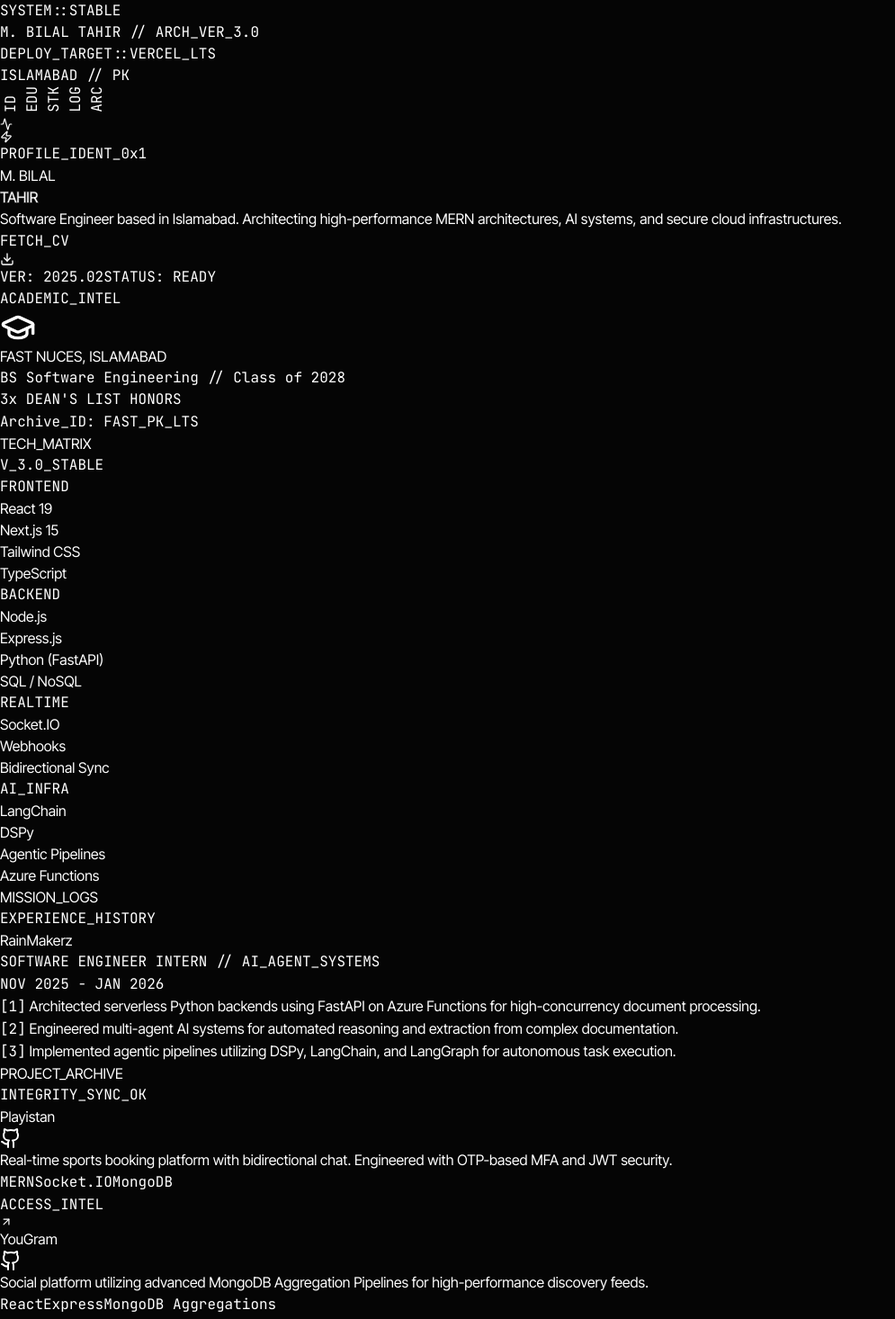
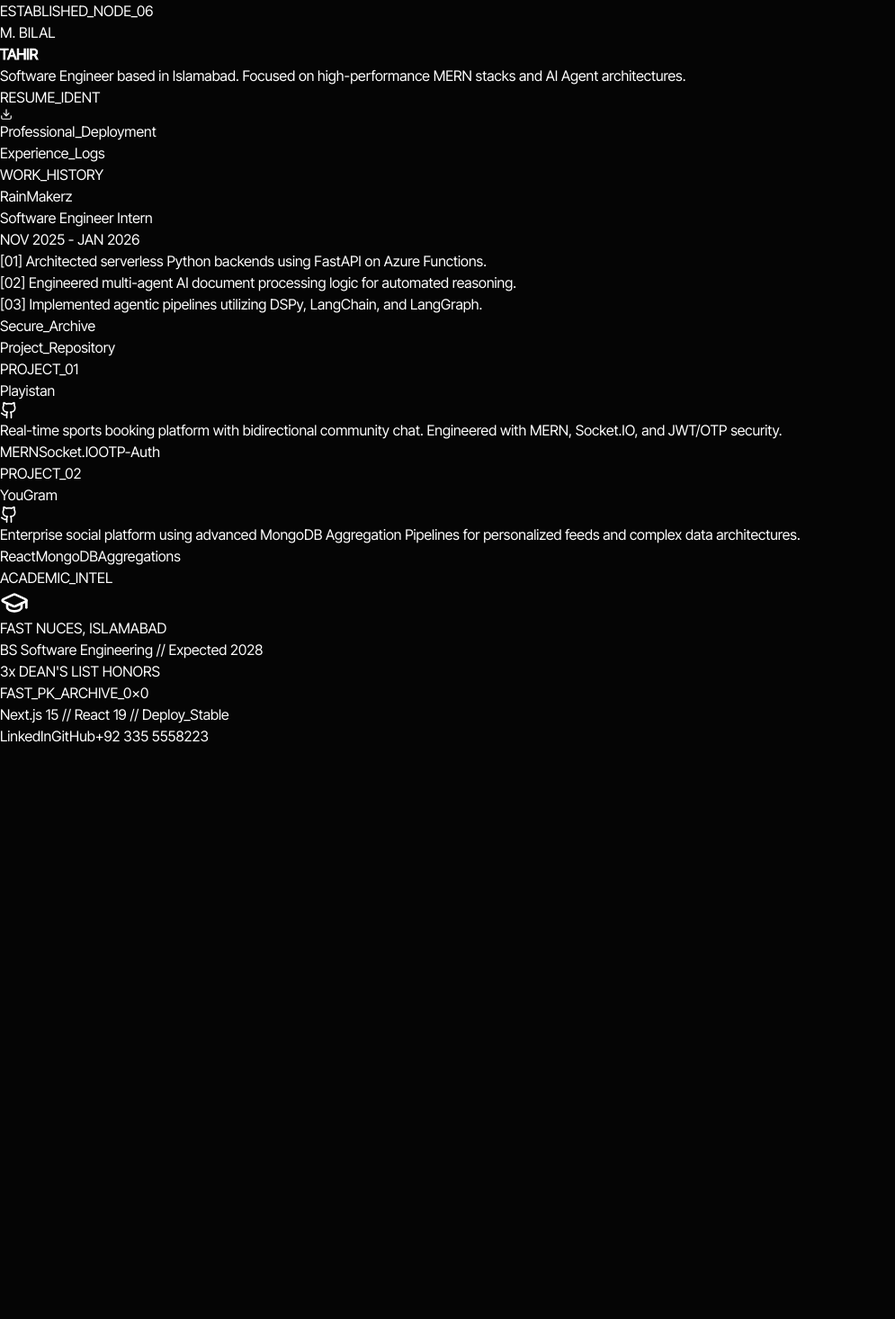
Before and after one commit to IfBilal/Portfolio-Website, a Next.js app: page / in a window 1280 px wide. Shown: the top 1466 px of the page at 90% size, without its empty margins (0-995 px from the left). After the commit the page ends 830 px from the top, so only its background shows below. Built offline with nearby package versions, Linux system fonts and the light colour scheme.

Commit message:
refactor: Simplify project dependencies and icons
Removes unused Three.js and GSAP related dependencies, and simplifies imports of Lucide icons to clean up the project setup and reduce bundle size. Updates package name to be more concise.

```diff
--- a/app/page.tsx
+++ b/app/page.tsx
@@ -2,32 +2,23 @@
 
 import React, { useState, useEffect } from 'react';
 import {
-  Activity,
-  Zap,
+  Terminal,
   Cpu,
+  Briefcase,
   GraduationCap,
   Download,
   Github,
-  ArrowUpRight
+  ArrowUpRight,
+  Activity,
+  Zap
 } from 'lucide-react';
 
-const NavLink = ({ label, id }: { label: string, id: string }) => (
-  <button
-    onClick={() => document.getElementById(id)?.scrollIntoView({ behavior: 'smooth' })}
-    className="mono text-[10px] vertical-text font-black text-white/20 hover:text-[#2E5BFF] transition-all tracking-[0.6em] group relative py-6"
-  >
-    {label}
-    <div className="absolute left-0 top-0 h-0 w-[2px] bg-[#2E5BFF] group-hover:h-full transition-all duration-500" />
-  </button>
-);
-
-// Added key to the type definition to resolve TypeScript errors when used in .map()
-const Card = ({ children, title, className = "" }: { children?: React.ReactNode, title?: string, className?: string, key?: React.Key }) => (
+const Card = ({ children, title, className = "" }: { children?: React.ReactNode, title?: string, className?: string }) => (
   <div className={`relative border border-white/5 bg-white/[0.02] p-8 group transition-all hover:bg-white/[0.04] ${className}`}>
     <div className="absolute top-0 left-0 w-8 h-px bg-[#2E5BFF] opacity-50" />
     <div className="absolute top-0 left-0 w-px h-8 bg-[#2E5BFF] opacity-50" />
     {title && (
-      <div className="absolute -top-3 left-6 px-2 bg-[#050505] mono text-[9px] text-white/30 tracking-[0.2em] uppercase font-bold">
+      <div className="absolute -top-3 left-6 px-2 bg-[#050505] font-mono text-[9px] text-[#2E5BFF] tracking-[0.2em] uppercase font-bold">
         {title}
       </div>
     )}
@@ -45,241 +36,133 @@
   if (!mounted) return <div className="bg-[#050505] min-h-screen" />;
 
   return (
-    <main className="relative min-h-screen bg-[#050505] text-white selection:bg-[#2E5BFF]/30 font-inter">
-      {/* SCANLINE OVERLAY */}
-      <div className="fixed inset-0 pointer-events-none z-[200] opacity-[0.03] scanline" />
+    <main className="min-h-screen bg-[#050505] text-white selection:bg-[#2E5BFF]/30 font-sans pb-20">
+      {/* Scanline Effect */}
+      <div className="fixed inset-0 pointer-events-none z-[50] opacity-[0.03] bg-[linear-gradient(rgba(18,16,16,0)_50%,rgba(0,0,0,0.25)_50%)] bg-[length:100%_4px]" />
 
-      {/* STATIC DECORATION */}
-      <div className="fixed top-0 left-0 w-full h-1 bg-gradient-to-r from-transparent via-[#2E5BFF]/20 to-transparent z-[201]" />
-
-      {/* NAVIGATION OVERLAY */}
-      <nav className="fixed top-0 left-0 w-full p-8 flex justify-between items-start z-[150] pointer-events-none">
-        <div className="mono text-[10px] space-y-1">
-          <div className="flex items-center gap-2">
-            <div className="w-2 h-2 bg-[#00E676] rounded-full animate-pulse shadow-[0_0_8px_#00E676]" />
-            <span className="font-black tracking-widest text-white/60">SYSTEM::STABLE</span>
+      {/* Hero Section */}
+      <section className="min-h-screen flex flex-col justify-center px-6 md:px-24">
+        <div className="mb-8 flex items-center gap-4 font-mono text-[#2E5BFF] text-[11px] font-black tracking-[0.6em] uppercase italic">
+          <span className="w-12 h-[2px] bg-[#2E5BFF]" />
+          ESTABLISHED_NODE_06
         </div>
-          <div className="text-white/20 uppercase tracking-[0.1em]">M. BILAL TAHIR // ARCH_VER_3.0</div>
-        </div>
-        <div className="mono text-[10px] text-right hidden md:block">
-          <div className="text-[#2E5BFF] font-black italic tracking-widest">DEPLOY_TARGET::VERCEL_LTS</div>
-          <div className="text-white/10 uppercase tracking-[0.1em]">ISLAMABAD // PK</div>
-        </div>
-      </nav>
-
-      {/* SIDEBAR */}
-      <aside className="fixed left-0 top-0 h-full w-20 flex flex-col justify-center items-center gap-8 border-r border-white/5 z-[100] bg-[#050505]/80 backdrop-blur-xl">
-        <NavLink label="ID" id="identity" />
-        <NavLink label="EDU" id="academic" />
-        <NavLink label="STK" id="intelligence" />
-        <NavLink label="LOG" id="deployment" />
-        <NavLink label="ARC" id="archive" />
-        <div className="mt-auto pb-10 flex flex-col gap-6 opacity-10">
-          <Activity size={14} />
-          <Zap size={14} />
-        </div>
-      </aside>
-
-      {/* CONTENT SURFACE */}
-      <div className="pl-20 md:pl-32 pr-8 md:pr-12">
-
-        {/* HERO SECTION */}
-        <section id="identity" className="min-h-screen flex flex-col justify-center py-20">
-          <div className="space-y-4 mb-12">
-            <div className="flex items-center gap-4 mono text-[#2E5BFF] text-[11px] font-black tracking-[0.6em] uppercase italic">
-              <span className="w-12 h-[2px] bg-[#2E5BFF] shadow-[0_0_8px_#2E5BFF]" />
-              PROFILE_IDENT_0x1
-            </div>
-            <h1 className="text-7xl md:text-[10rem] font-black tracking-tighter leading-[0.85] uppercase italic text-white">
+        <h1 className="text-6xl md:text-9xl font-black tracking-tighter leading-[0.85] uppercase italic mb-8">
           M. BILAL<br />
-              <span className="text-outline text-transparent opacity-30">TAHIR</span>
+          <span className="text-white opacity-20" style={{ WebkitTextStroke: '1px white' }}>TAHIR</span>
         </h1>
-          </div>
-          <div className="max-w-3xl space-y-10">
-            <p className="text-white/40 text-xl md:text-2xl leading-relaxed font-light border-l-2 border-[#2E5BFF] pl-10 italic">
+        <div className="max-w-2xl space-y-8">
+          <p className="text-white/50 text-xl leading-relaxed font-light border-l-2 border-[#2E5BFF] pl-8 italic">
             Software Engineer based in <span className="text-white font-bold">Islamabad</span>.
-              Architecting high-performance <span className="text-white font-bold">MERN architectures</span>,
-              AI systems, and secure cloud infrastructures.
+            Focused on high-performance <span className="text-white">MERN stacks</span> and
+            <span className="text-white"> AI Agent architectures</span>.
           </p>
-            <div className="flex flex-wrap gap-8 pl-10">
+          <div className="flex gap-4">
             <a
               href="https://drive.google.com/file/d/1u6Y4RxnnuHVARkN8xS6DhRHkI-ti6Xo6/view?usp=drivesdk"
               target="_blank"
-                className="bg-[#2E5BFF] px-12 py-5 mono text-[11px] font-black tracking-[0.4em] flex items-center gap-4 hover:shadow-[0_0_30px_rgba(46,91,255,0.4)] transition-all uppercase italic"
+              className="bg-[#2E5BFF] px-8 py-4 font-mono text-[11px] font-black tracking-[0.2em] flex items-center gap-3 hover:shadow-[0_0_20px_rgba(46,91,255,0.4)] transition-all uppercase"
             >
-                FETCH_CV <Download size={16} />
+              RESUME_IDENT <Download size={14} />
             </a>
-              <div className="flex items-center gap-6 mono text-[10px] text-white/30 uppercase tracking-widest font-black italic">
-                <span>VER: 2025.02</span>
-                <span>STATUS: READY</span>
-              </div>
           </div>
         </div>
       </section>
 
-        {/* ACADEMIC SECTION */}
-        <section id="academic" className="py-20 border-t border-white/5">
+      {/* Professional Experience */}
+      <section className="px-6 md:px-24 py-20">
+        <div className="mb-16 border-l-4 border-[#2E5BFF] pl-6">
+          <h2 className="text-4xl font-black tracking-tighter uppercase italic">Professional_Deployment</h2>
+          <p className="font-mono text-[10px] text-white/30 uppercase tracking-widest mt-1">Experience_Logs</p>
+        </div>
+
+        <Card title="WORK_HISTORY" className="mb-12">
+          <div className="flex flex-col md:flex-row justify-between mb-8 gap-4">
+            <div>
+              <h3 className="text-3xl font-black italic text-white uppercase">RainMakerz</h3>
+              <p className="font-mono text-[11px] text-[#2E5BFF] font-bold uppercase mt-1">Software Engineer Intern</p>
+            </div>
+            <span className="font-mono text-[10px] text-white/40 h-fit border border-white/10 px-3 py-1">NOV 2025 - JAN 2026</span>
+          </div>
+          <ul className="space-y-4 max-w-4xl font-light text-white/60 italic leading-relaxed">
+            <li className="flex gap-4"><span className="text-[#2E5BFF] font-mono font-black">[01]</span> Architected serverless Python backends using FastAPI on Azure Functions.</li>
+            <li className="flex gap-4"><span className="text-[#2E5BFF] font-mono font-black">[02]</span> Engineered multi-agent AI document processing logic for automated reasoning.</li>
+            <li className="flex gap-4"><span className="text-[#2E5BFF] font-mono font-black">[03]</span> Implemented agentic pipelines utilizing DSPy, LangChain, and LangGraph.</li>
+          </ul>
+        </Card>
+      </section>
+
+      {/* Projects */}
+      <section className="px-6 md:px-24 py-20 bg-white/[0.01]">
+        <div className="mb-16 flex justify-between items-end">
+          <div className="border-l-4 border-[#2E5BFF] pl-6">
+            <h2 className="text-4xl font-black tracking-tighter uppercase italic">Secure_Archive</h2>
+            <p className="font-mono text-[10px] text-white/30 uppercase tracking-widest mt-1">Project_Repository</p>
+          </div>
+        </div>
+
+        <div className="grid grid-cols-1 md:grid-cols-2 gap-8">
+          <Card title="PROJECT_01">
+            <div className="flex justify-between items-start mb-6">
+              <h3 className="text-3xl font-black italic uppercase">Playistan</h3>
+              <a href="https://github.com/IfBilal/Playistan-ISE" target="_blank" className="text-white/20 hover:text-white transition-colors"><Github size={20} /></a>
+            </div>
+            <p className="text-white/50 mb-8 italic font-light">Real-time sports booking platform with bidirectional community chat. Engineered with MERN, Socket.IO, and JWT/OTP security.</p>
+            <div className="flex gap-3 flex-wrap">
+              {["MERN", "Socket.IO", "OTP-Auth"].map(tag => (
+                <span key={tag} className="font-mono text-[9px] bg-white/5 border border-white/10 px-3 py-1 text-white/40 uppercase font-black">{tag}</span>
+              ))}
+            </div>
+          </Card>
+
+          <Card title="PROJECT_02">
+            <div className="flex justify-between items-start mb-6">
+              <h3 className="text-3xl font-black italic uppercase">YouGram</h3>
+              <a href="https://github.com/IfBilal/You-Gram" target="_blank" className="text-white/20 hover:text-white transition-colors"><Github size={20} /></a>
+            </div>
+            <p className="text-white/50 mb-8 italic font-light">Enterprise social platform using advanced MongoDB Aggregation Pipelines for personalized feeds and complex data architectures.</p>
+            <div className="flex gap-3 flex-wrap">
+              {["React", "MongoDB", "Aggregations"].map(tag => (
+                <span key={tag} className="font-mono text-[9px] bg-white/5 border border-white/10 px-3 py-1 text-white/40 uppercase font-black">{tag}</span>
+              ))}
+            </div>
+          </Card>
+        </div>
+      </section>
+
+      {/* Education */}
+      <section className="px-6 md:px-24 py-20">
         <Card title="ACADEMIC_INTEL">
-            <div className="flex flex-col md:flex-row justify-between items-center gap-10">
-              <div className="flex items-center gap-8">
-                <div className="p-5 bg-white/5 border border-white/10 rounded-sm">
-                  <GraduationCap size={40} className="text-[#2E5BFF]" />
+          <div className="flex flex-col md:flex-row justify-between items-center gap-8">
+            <div className="flex items-center gap-6">
+              <div className="p-4 bg-[#2E5BFF]/10 rounded-sm">
+                <GraduationCap size={32} className="text-[#2E5BFF]" />
               </div>
               <div>
-                  <h3 className="text-4xl font-black tracking-tighter italic uppercase text-white">FAST NUCES, ISLAMABAD</h3>
-                  <p className="text-white/30 mono text-[10px] mt-1 uppercase tracking-[0.2em] font-bold">BS Software Engineering // Class of 2028</p>
+                <h3 className="text-3xl font-black italic uppercase">FAST NUCES, ISLAMABAD</h3>
+                <p className="font-mono text-[10px] text-white/30 uppercase tracking-widest mt-1">BS Software Engineering // Expected 2028</p>
               </div>
             </div>
             <div className="text-center md:text-right">
-                <div className="mono text-[12px] bg-[#2E5BFF]/10 border border-[#2E5BFF]/40 px-8 py-3 text-[#2E5BFF] font-black tracking-[0.4em] uppercase shadow-[0_0_20px_rgba(46,91,255,0.1)] mb-2">
+              <div className="font-mono text-[12px] bg-[#2E5BFF]/10 border border-[#2E5BFF]/30 px-6 py-2 text-[#2E5BFF] font-black uppercase tracking-widest mb-2">
                 3x DEAN'S LIST HONORS
               </div>
-                <span className="mono text-[9px] text-white/10 uppercase tracking-widest">Archive_ID: FAST_PK_LTS</span>
+              <span className="font-mono text-[9px] text-white/10 uppercase tracking-[0.5em]">FAST_PK_ARCHIVE_0x0</span>
             </div>
           </div>
         </Card>
       </section>
 
-        {/* TECH STACK GRID */}
-        <section id="intelligence" className="py-32">
-          <div className="mb-20 flex items-center justify-between border-b border-white/5 pb-8">
-            <h2 className="text-5xl font-black tracking-tighter italic uppercase text-white">TECH_MATRIX</h2>
-            <div className="mono text-[10px] text-white/20 tracking-[0.4em] uppercase italic font-bold">V_3.0_STABLE</div>
+      {/* Footer */}
+      <footer className="px-6 md:px-24 py-20 border-t border-white/5 flex flex-col md:flex-row justify-between items-center gap-8">
+        <div className="font-mono text-[9px] text-white/20 uppercase tracking-[0.3em] italic">
+          Next.js 15 // React 19 // Deploy_Stable
         </div>
-          <div className="grid grid-cols-1 sm:grid-cols-2 lg:grid-cols-4 gap-4">
-            {[
-              { cat: "FRONTEND", items: ["React 19", "Next.js 15", "Tailwind CSS", "TypeScript"] },
-              { cat: "BACKEND", items: ["Node.js", "Express.js", "Python (FastAPI)", "SQL / NoSQL"] },
-              { cat: "REALTIME", items: ["Socket.IO", "Webhooks", "Bidirectional Sync"] },
-              { cat: "AI_INFRA", items: ["LangChain", "DSPy", "Agentic Pipelines", "Azure Functions"] }
-            ].map((stack, i) => (
-              <Card key={i} title={stack.cat}>
-                <ul className="space-y-4 pt-4">
-                  {stack.items.map(item => (
-                    <li key={item} className="text-xs font-bold text-white/40 hover:text-[#2E5BFF] transition-all flex items-center gap-3">
-                      <div className="w-1.5 h-1.5 bg-white/5" />
-                      {item}
-                    </li>
-                  ))}
-                </ul>
-              </Card>
-            ))}
-          </div>
-        </section>
-
-        {/* MISSION LOGS (EXPERIENCE) */}
-        <section id="deployment" className="py-32">
-          <div className="mb-20 border-l-8 border-[#2E5BFF] pl-12">
-            <h2 className="text-5xl font-black tracking-tighter italic uppercase text-white">MISSION_LOGS</h2>
-            <p className="mono text-[11px] text-[#2E5BFF] font-black mt-2 tracking-[0.4em] uppercase italic">EXPERIENCE_HISTORY</p>
-          </div>
-
-          <div className="relative border-l border-white/5 pl-12 ml-4">
-            <div className="relative group">
-              <div className="absolute -left-[54px] top-0 w-3 h-3 bg-[#2E5BFF] shadow-[0_0_15px_#2E5BFF]" />
-              <div className="flex flex-col md:flex-row justify-between mb-8 gap-4">
-                <div>
-                  <h3 className="text-5xl font-black italic tracking-tighter text-white uppercase group-hover:text-[#2E5BFF] transition-colors">RainMakerz</h3>
-                  <p className="mono text-[12px] text-white/30 font-bold uppercase mt-1 italic tracking-[0.1em]">SOFTWARE ENGINEER INTERN // AI_AGENT_SYSTEMS</p>
-                </div>
-                <span className="mono text-[11px] text-[#2E5BFF] font-black italic border-b border-[#2E5BFF]/30 pb-1 h-fit">NOV 2025 - JAN 2026</span>
-              </div>
-              <ul className="space-y-6 max-w-4xl">
-                {[
-                  "Architected serverless Python backends using FastAPI on Azure Functions for high-concurrency document processing.",
-                  "Engineered multi-agent AI systems for automated reasoning and extraction from complex documentation.",
-                  "Implemented agentic pipelines utilizing DSPy, LangChain, and LangGraph for autonomous task execution."
-                ].map((log, i) => (
-                  <li key={i} className="text-white/40 text-lg leading-relaxed group-hover:text-white/80 transition-all font-light italic flex gap-6">
-                    <span className="text-[#2E5BFF] font-black mono text-sm">[{i+1}]</span> {log}
-                  </li>
-                ))}
-              </ul>
-            </div>
-          </div>
-        </section>
-
-        {/* PROJECT REPO */}
-        <section id="archive" className="py-32">
-          <div className="mb-20 flex justify-between items-end border-b border-white/5 pb-8">
-            <h2 className="text-5xl font-black tracking-tighter italic uppercase text-white">PROJECT_ARCHIVE</h2>
-            <div className="mono text-[9px] text-white/20 hidden md:block uppercase tracking-[0.4em] font-black animate-pulse">INTEGRITY_SYNC_OK</div>
-          </div>
-          <div className="grid grid-cols-1 md:grid-cols-2 gap-8">
-            {[
-              {
-                title: "Playistan",
-                tags: ["MERN", "Socket.IO", "MongoDB"],
-                desc: "Real-time sports booking platform with bidirectional chat. Engineered with OTP-based MFA and JWT security.",
-                link: "https://github.com/IfBilal/Playistan-ISE"
-              },
-              {
-                title: "YouGram",
-                tags: ["React", "Express", "MongoDB Aggregations"],
-                desc: "Social platform utilizing advanced MongoDB Aggregation Pipelines for high-performance discovery feeds.",
-                link: "https://github.com/IfBilal/You-Gram"
-              }
-            ].map((p, i) => (
-              <Card key={i} className="min-h-[380px] flex flex-col justify-between hover:border-[#2E5BFF]/30">
-                <div>
-                  <div className="flex justify-between items-start mb-10">
-                    <h3 className="text-4xl font-black italic tracking-tighter uppercase group-hover:text-[#2E5BFF] transition-colors">{p.title}</h3>
-                    <a href={p.link} target="_blank" className="text-white/20 hover:text-white transition-all transform hover:rotate-12"><Github size={24} /></a>
-                  </div>
-                  <p className="text-white/40 text-lg font-light leading-relaxed mb-10 italic">{p.desc}</p>
-                  <div className="flex gap-4 flex-wrap">
-                    {p.tags.map(t => <span key={t} className="mono text-[9px] bg-white/5 px-4 py-1 text-white/50 border border-white/10 uppercase font-black tracking-widest">{t}</span>)}
-                  </div>
-                </div>
-                <a
-                  href={p.link}
-                  target="_blank"
-                  className="mono text-[10px] font-black tracking-[0.4em] text-[#2E5BFF] flex items-center gap-3 mt-12 pt-8 border-t border-white/5 uppercase italic group"
-                >
-                  ACCESS_INTEL <ArrowUpRight size={14} className="group-hover:translate-x-2 group-hover:-translate-y-2 transition-transform" />
-                </a>
-              </Card>
-            ))}
-          </div>
-        </section>
-
-        {/* CONTACT / FOOTER */}
-        <section id="contact" className="py-64 text-center">
-          <div className="inline-block mono text-[10px] text-[#2E5BFF] font-black tracking-[1.2em] mb-12 animate-pulse uppercase italic">UPLINK_PROTOCOL_AWAITING</div>
-          <h2 className="text-7xl md:text-[10rem] font-black tracking-tighter italic uppercase mb-24 opacity-90 text-white">CONTACT_LINK</h2>
-          <div className="grid grid-cols-1 md:grid-cols-3 gap-20">
-            <div className="space-y-4">
-              <p className="mono text-[9px] text-white/20 tracking-[0.6em] uppercase italic font-black">Email_Gateway</p>
-              <a href="mailto:muhammadbilaltahir06@gmail.com" className="text-lg font-bold hover:text-[#2E5BFF] transition-colors italic underline underline-offset-4 decoration-white/10 hover:decoration-[#2E5BFF]/40 lowercase">
-                muhammadbilaltahir06@gmail.com
-              </a>
-            </div>
-            <div className="space-y-4">
-              <p className="mono text-[9px] text-white/20 tracking-[0.6em] uppercase italic font-black">Social_Nodes</p>
-              <div className="flex justify-center gap-12">
-                <a href="https://linkedin.com/in/m-bilaltahir" target="_blank" className="text-lg font-black italic hover:text-[#2E5BFF] transition-colors tracking-tighter">LinkedIn</a>
-                <a href="https://github.com/IfBilal" target="_blank" className="text-lg font-black italic hover:text-[#2E5BFF] transition-colors tracking-tighter">Github</a>
-              </div>
-            </div>
-            <div className="space-y-4">
-              <p className="mono text-[9px] text-white/20 tracking-[0.6em] uppercase italic font-black">Voice_Relay</p>
-              <p className="text-2xl font-black italic text-white/60 tracking-widest">+92-335-5558223</p>
-            </div>
-          </div>
-        </section>
-
-        <footer className="py-20 border-t border-white/5 mono text-[9px] text-white/15 flex flex-col md:flex-row justify-between items-center bg-black gap-8">
-          <div className="uppercase tracking-[0.3em] font-medium italic">
-            Next.js 15 // React 19 // Tailwind_Engine // Build_Bypass_Active
-          </div>
-          <div className="flex gap-12 uppercase tracking-[0.1em]">
-            <div className="flex flex-col items-end">
-              <span className="text-[#2E5BFF] font-black">M. BILAL TAHIR</span>
-              <span className="opacity-30 italic">3x Dean's List // FAST PK</span>
-            </div>
+        <div className="flex gap-12 font-mono text-[10px] font-black text-[#2E5BFF] uppercase tracking-widest italic">
+          <a href="https://linkedin.com/in/m-bilaltahir" target="_blank" className="hover:text-white transition-colors">LinkedIn</a>
+          <a href="https://github.com/IfBilal" target="_blank" className="hover:text-white transition-colors">GitHub</a>
+          <span>+92 335 5558223</span>
         </div>
       </footer>
-      </div>
     </main>
   );
 }
```
Also changed, not shown: package.json (+2 -9 lines). Lines whose indentation alone changed are shown as unchanged.
